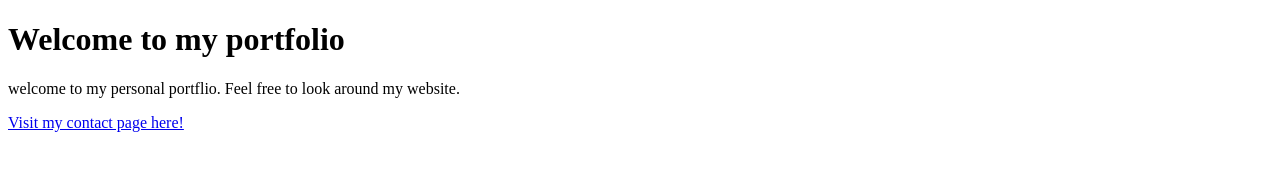
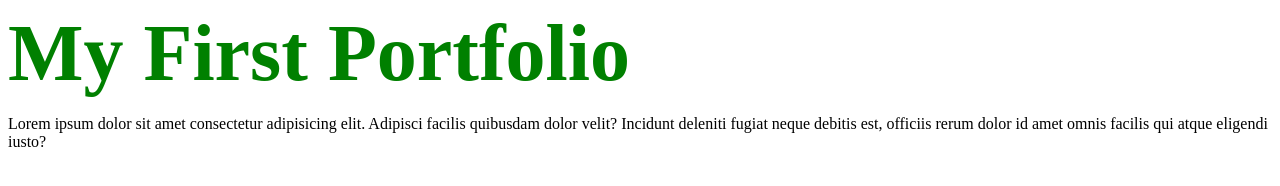
Before and after one commit to marsha80/project-1, a plain HTML site: page index.html in a window 1280 px wide. Drawn offline with Linux system fonts and the light colour scheme.

Commit message:
Add files via upload

```diff
--- a/index.html
+++ b/index.html
@@ -1,13 +1,18 @@
-<!doctype html>
-<html>
+<html lang="en">
 <head>
- <meta charset="utf-8">
-    <title>My Portflio</title>
-    <link rel="stylesheet" href="sytle.css">
-    </head>
-    <body>
-        <h1>Welcome to my portfolio</h1>
-        <p class="p-welcome">welcome to my personal portflio. Feel free to look around my website.</p>
-        <a href="contact.html">Visit my contact page here!</a>
-    </body>
-    </html>
+    <meta charset="UTF-8">
+    <meta http-equiv="X-UA-Compatible" content="IE=edge">
+    <meta name="viewport" content="width=device-width, initial-scale=1.0">
+    <title>Curlene's Portfolio</title>
+</head>
+<body>
+    <h1>My First Portfolio</h1>
+    <style>
+        h1 {color: green;
+        font-size: 80px;
+        margin: 0px
+    }
+    </style>
+    <p> Lorem ipsum dolor sit amet consectetur adipisicing elit. Adipisci facilis quibusdam dolor velit? Incidunt deleniti fugiat neque debitis est, officiis rerum dolor id amet omnis facilis qui atque eligendi iusto?</p>
+</body>
+</html>
```
